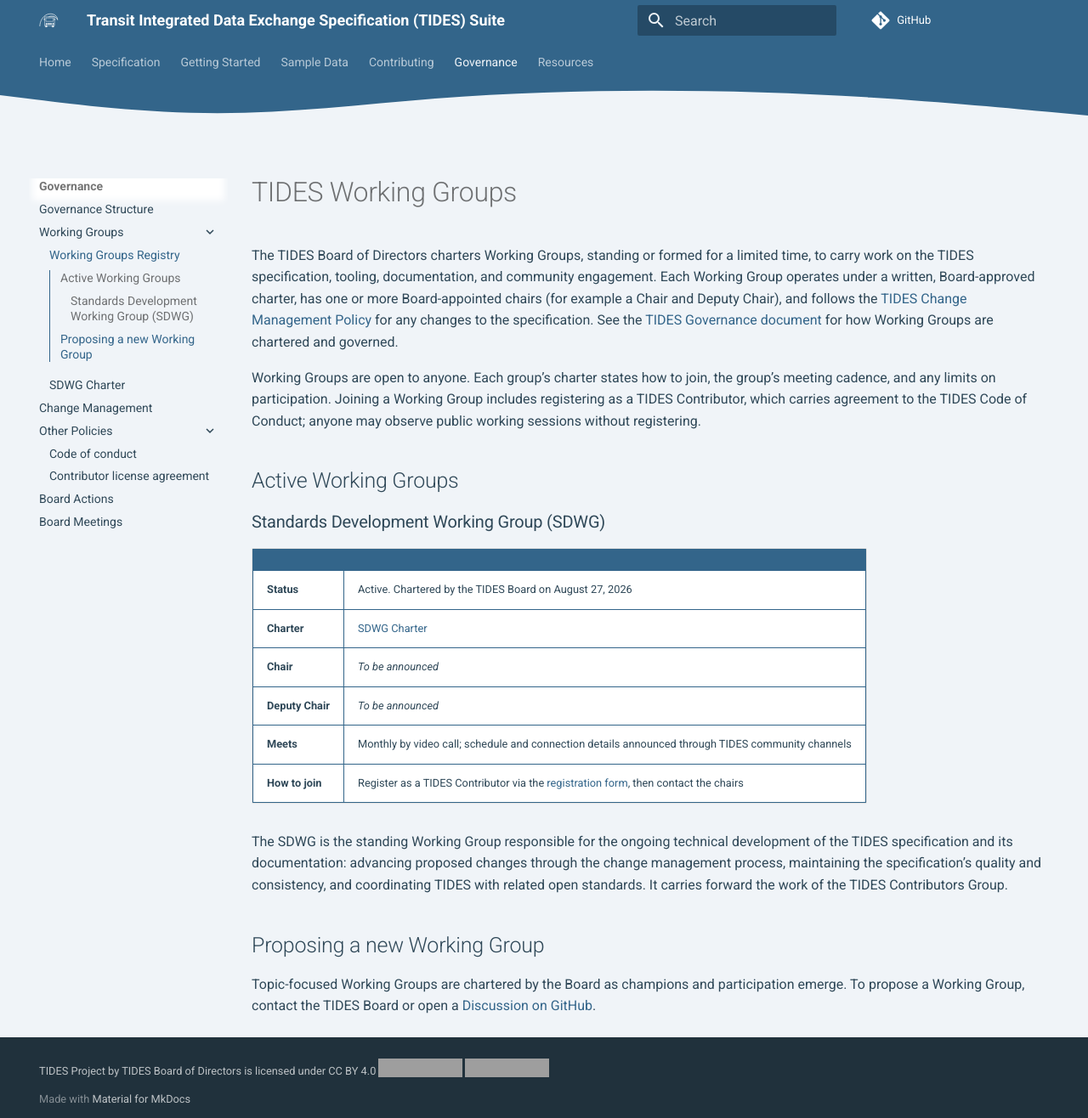
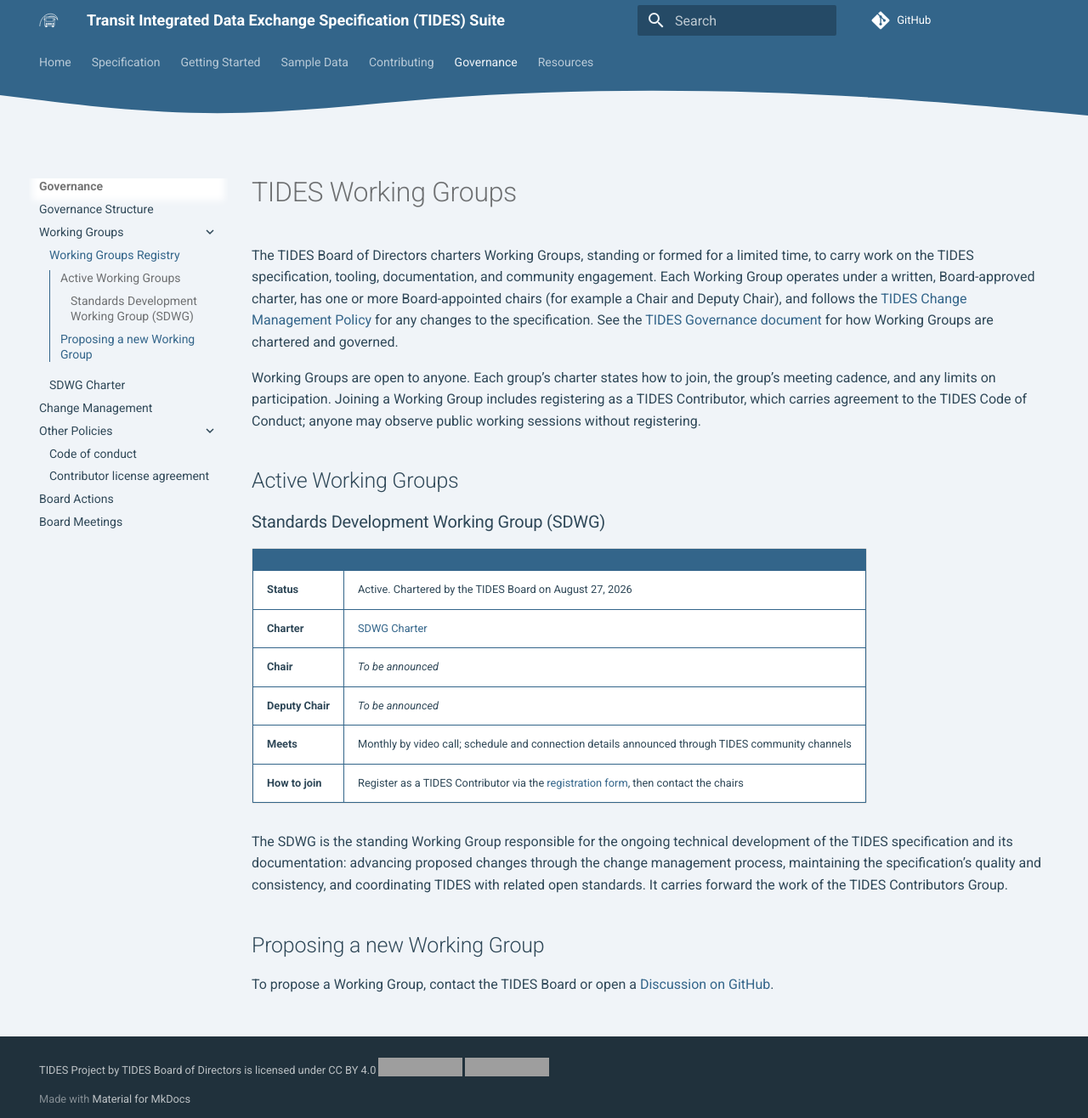
Before and after one commit to gtfs-zone/TIDES, an MkDocs documentation site: the page built from docs/governance/working-groups.md, in a window 1280 px wide and 1316 px high. Shown: the whole window at 85% size. Built offline with MkDocs 1.6.1 and Material for MkDocs 9.7.7, drawn with Linux system fonts in a browser that asks for light colours; nearby versions of some CDN libraries; comment, search, counter and statistics services are not loaded; the version menu is left out; grey boxes are pictures that could not be loaded.

Commit message:
apply remaining review suggestions to working groups language
Co-authored-by: John Levin <jlstpaul@users.noreply.github.com>

```diff
--- a/docs/governance/working-groups.md
+++ b/docs/governance/working-groups.md
@@ -21,6 +21,6 @@ The SDWG is the standing Working Group responsible for the ongoing technical dev
 
 ## Proposing a new Working Group
 
-Topic-focused Working Groups are chartered by the Board as champions and participation emerge. To propose a Working Group, contact the TIDES Board or open a [Discussion on GitHub](https://github.com/TIDES-transit/TIDES/discussions).
+To propose a Working Group, contact the TIDES Board or open a [Discussion on GitHub](https://github.com/TIDES-transit/TIDES/discussions).
 
 [contributor-registration]: https://docs.google.com/forms/d/e/1FAIpQLSfQUjKHfV64uDBAYAt0OSPgYCe_BGgcAPWXi-m0PSlX6edCIQ/viewform?usp=header
```
Also changed, not shown: docs/governance/policies/change-management.md (+1 -1 lines).
